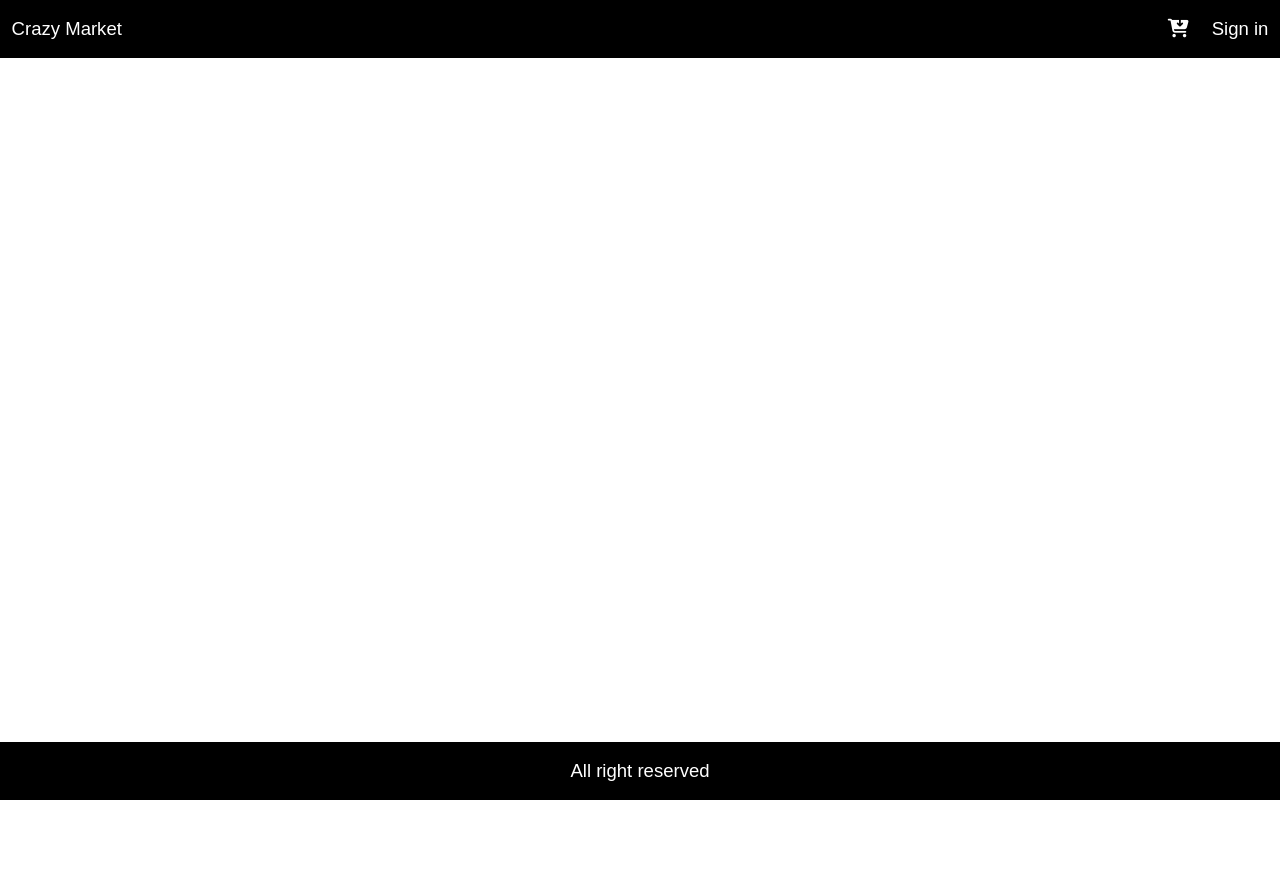
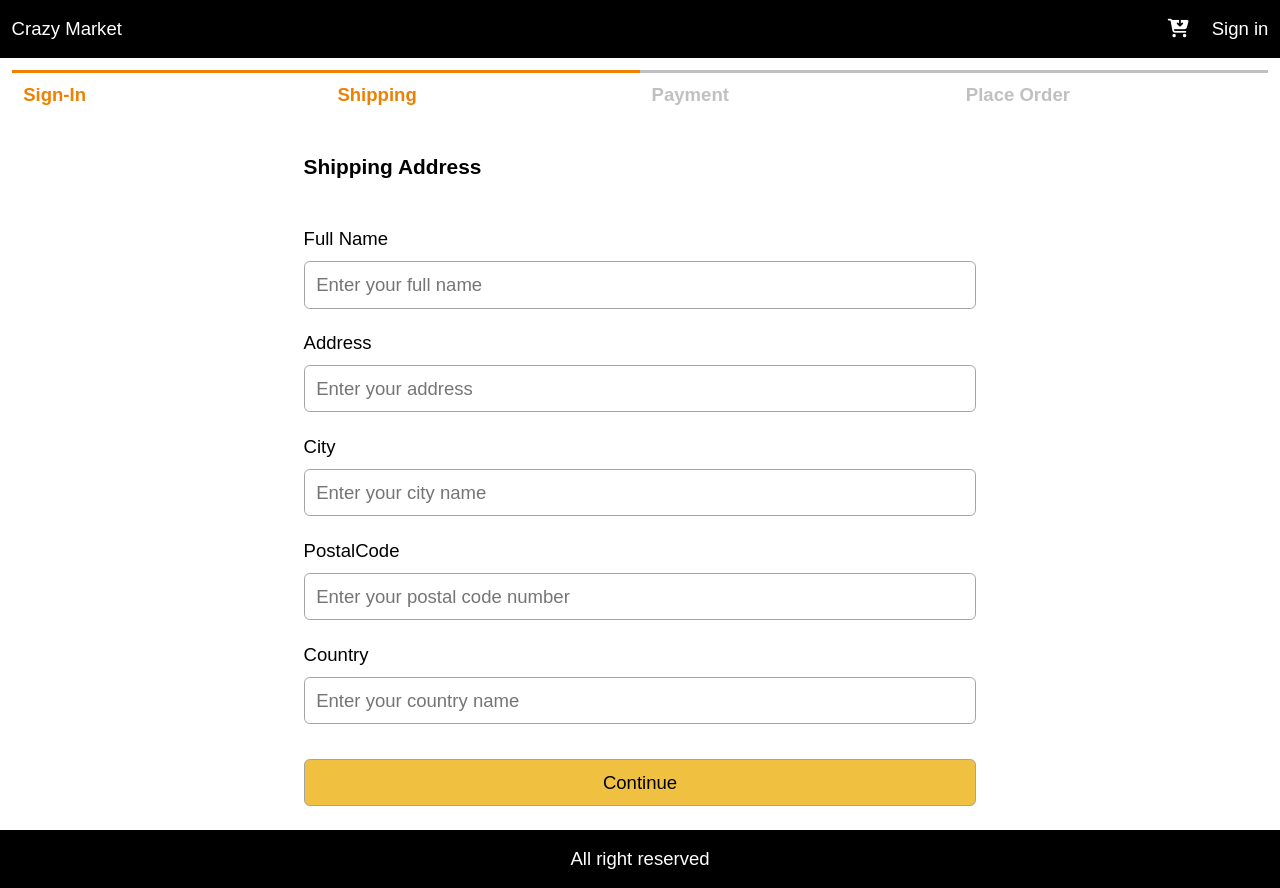
Before and after one commit to jsidd06/Ecommerce, a React (Create React App) app in the folder fronted/: page /shipping in a window 1280 px wide. Before the commit the page ends 800 px from the top, so only its background shows below. Built offline with nearby package versions, Linux system fonts and the light colour scheme.

Commit message:
shipping-bar

```diff
--- a/fronted/src/App.js
+++ b/fronted/src/App.js
@@ -6,6 +6,7 @@ import CartScreen from "./Screens/CartScreen";
 import HomeScreen from "./Screens/HomeScreen";
 import ProductScreen from "./Screens/ProductScreen";
 import RegisterScreen from "./Screens/RegisterScreen";
+import ShippingAddressScreen from "./Screens/ShippingAddressScreen";
 import SiginScreen from "./Screens/SiginScreen";
 
 function App(props) {
@@ -49,6 +50,7 @@ function App(props) {
           <Route path="/product/:id" component={ProductScreen}></Route>
           <Route path="/signin" component={SiginScreen}></Route>
           <Route path="/register" component={RegisterScreen}></Route>
+          <Route path="/shipping" component={ShippingAddressScreen}></Route>
           <Route path="/" component={HomeScreen} exact></Route>
         </main>
         <footer className="row center">All right reserved</footer>
--- /dev/null
+++ b/fronted/src/Screens/ShippingAddressScreen.js
@@ -0,0 +1,82 @@
+import React, { useState } from "react";
+import CheckOutStep from "../components/CheckOutStep";
+
+export default function ShippingAddressScreen() {
+  const [fullname, setFullName] = useState("");
+  const [address, setAddresss] = useState("");
+  const [city, setCity] = useState("");
+  const [postalCode, setPostalCode] = useState("");
+  const [country, setCountry] = useState("");
+  const submitHandler = (e) => {
+    e.preventDefault();
+  };
+  return (
+    <div>
+      <CheckOutStep step1 step2></CheckOutStep>
+      <form className="form" onSubmit={submitHandler}>
+        <div>
+          <h1>Shipping Address</h1>
+        </div>
+        <div>
+          <label htmlfor="fullName">Full Name</label>
+          <input
+            type="text"
+            id="fullName"
+            placeholder="Enter your full name"
+            value={fullname}
+            onChange={(e) => setFullName(e.target.value)}
+            required
+          ></input>
+        </div>
+        <div>
+          <label htmlfor="address">Address</label>
+          <input
+            type="text"
+            id="address"
+            placeholder="Enter your address"
+            value={address}
+            onChange={(e) => setAddresss(e.target.value)}
+            required
+          ></input>
+        </div>
+        <div>
+          <label htmlfor="city">City</label>
+          <input
+            type="text"
+            id="city"
+            placeholder="Enter your city name"
+            value={city}
+            onChange={(e) => setCity(e.target.value)}
+            required
+          ></input>
+        </div>
+        <div>
+          <label htmlfor="postalcode">PostalCode</label>
+          <input
+            type="number"
+            id="postalcode"
+            placeholder="Enter your postal code number"
+            value={postalCode}
+            onChange={(e) => setPostalCode(e.target.value)}
+            required
+          ></input>
+        </div>
+        <div>
+          <label htmlfor="country">Country</label>
+          <input
+            type="text"
+            id="country"
+            placeholder="Enter your country name"
+            value={country}
+            onChange={(e) => setCountry(e.target.value)}
+            required
+          ></input>
+        </div>
+        <div>
+          <label />
+          <button className="primary" type="submit">Continue</button>
+        </div>
+      </form>
+    </div>
+  );
+}
--- /dev/null
+++ b/fronted/src/components/CheckOutStep.js
@@ -0,0 +1,15 @@
+import React from "react";
+
+export default function CheckOutStep(props) {
+  return (
+    <div className="row checkout-steps">
+      <div className={props.step1 ? "active" : ""}>Sign-In</div>
+
+      <div className={props.step2 ? "active" : ""}>Shipping</div>
+
+      <div className={props.step3 ? "active" : ""}>Payment</div>
+
+      <div className={props.step4 ? "active" : ""}>Place Order</div>
+    </div>
+  );
+}
--- a/fronted/src/index.css
+++ b/fronted/src/index.css
@@ -218,3 +218,15 @@ img.large {
 .dropdown:hover .dropdown-content {
   display: block;
 }
+/* checkout  */
+.checkout-steps > div {
+  border-top: 0.3rem #c0c0c0 solid;
+  color: #c0c0c0;
+  flex: 1;
+  padding: 1rem;
+  font-weight: bold;
+}
+.checkout-steps > div.active{
+  border-top-color: #f08000;
+  color: #f08000;
+}
```
